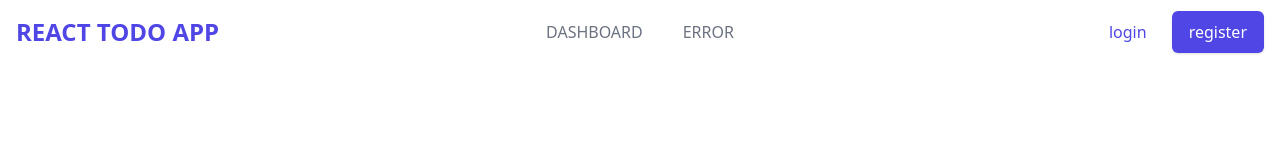
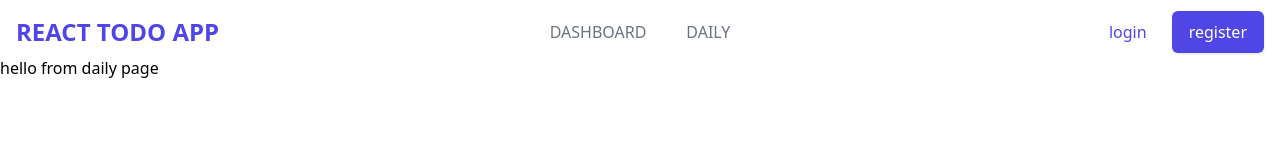
Before and after one commit to beiweitemderbeste/todo-app, a React (Vite) app: page /daily in a window 1280 px wide. Shown: the top 160 px of the page. Built offline with nearby package versions, Linux system fonts and the light colour scheme; no server answers.

Commit message:
adding daily page

```diff
--- a/src/components/Navbar.tsx
+++ b/src/components/Navbar.tsx
@@ -5,7 +5,9 @@ export default function Navbar() {
     <nav className="relative flex items-center justify-between sm:h-10 md:justify-center py-6 px-4 mt-2">
       <div className="flex items-center flex-1 md:absolute md:inset-y-0 md:left-0">
         <div className="flex items-center justify-between w-full md:w-auto">
-          <h1 className="text-indigo-600 font-bold text-2xl uppercase px-4">REACT TODO APP</h1>
+          <h1 className="text-indigo-600 font-bold text-2xl uppercase px-4">
+            REACT TODO APP
+          </h1>
           <div className="-mr-2 flex items-center md:hidden">
             <button
               type="button"
@@ -39,10 +41,10 @@ export default function Navbar() {
           DASHBOARD
         </Link>
         <Link
-          to="/error"
+          to="/daily"
           className="font-medium text-gray-500 hover:text-gray-900 transition duration-150 ease-in-out"
         >
-          ERROR
+          DAILY
         </Link>
       </div>
       <div className="hidden md:absolute md:flex md:items-center md:justify-end md:inset-y-0 md:right-0 px-4">
--- a/src/main.tsx
+++ b/src/main.tsx
@@ -5,6 +5,7 @@ import "./index.css";
 
 import Dashboard from "./pages/dashboard";
 import ErrorPage from "./pages/error";
+import Daily from "./pages/daily";
 
 const router = createBrowserRouter([
   {
@@ -18,6 +19,11 @@ const router = createBrowserRouter([
     errorElement: <ErrorPage />,
   },
   {
+    path: "/daily",
+    element: <Daily />,
+    errorElement: <ErrorPage />,
+  },
+  {
     path: "*",
     element: <ErrorPage />,
   },
--- /dev/null
+++ b/src/pages/daily.tsx
@@ -0,0 +1,12 @@
+import Navbar from "../components/Navbar";
+
+function Daily() {
+  return (
+    <>
+    <Navbar />
+    <h1>hello from daily page</h1>
+    </>
+  )
+}
+
+export default Daily;
```
